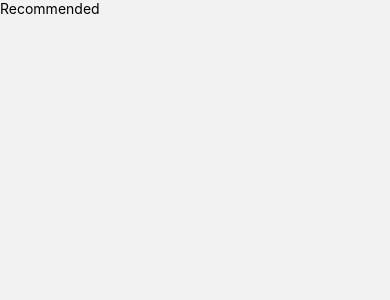
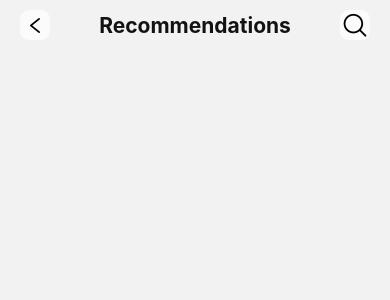
Before and after one commit to PraneethMalshan/Travel_App_React_Native_Expo, a React Native app: screen /Recommended in a window 390 px wide. Shown: the top 300 px of the page. Built offline with nearby package versions, Linux system fonts and the light colour scheme.

Commit message:
Created app bar recommendations screen

```diff
--- a/App.js
+++ b/App.js
@@ -5,7 +5,7 @@ import * as Splashscreen from "expo-splash-screen";
 import { useCallback } from 'react';
 import { NavigationContainer } from '@react-navigation/native';
 import { createNativeStackNavigator } from '@react-navigation/native-stack';
-import { CountryDetails, HotelDetails, Onboarding, PlaceDetails, Recommended, Search } from './screens';
+import { CountryDetails, HotelDetails, HotelList, Onboarding, PlaceDetails, Recommended, Search } from './screens';
 import BottomTabNavigation from './navigation/BottomTabNavigation';
 
 
@@ -27,6 +27,7 @@ export default function App() {
         <Stack.Screen name='Recommended' component={Recommended} options={ {headerShown: false}}/>
         <Stack.Screen name='PlaceDetails' component={PlaceDetails} options={ {headerShown: false}}/>
         <Stack.Screen name='HotelDetails' component={HotelDetails} options={ {headerShown: false}}/>
+        <Stack.Screen name='HotelList' component={HotelList} options={ {headerShown: false}}/>
       </Stack.Navigator>
     </NavigationContainer>
   );
--- a/components/Home/BestHotels.jsx
+++ b/components/Home/BestHotels.jsx
@@ -78,7 +78,7 @@ const BestHotels = () => {
                 color={COLORS.black}
             />
 
-            <TouchableOpacity onPress={() => navigation.navigate("Recommended")}>
+            <TouchableOpacity onPress={() => navigation.navigate("HotelList")}>
                 <Feather
                     name="list"
                     size={20}
--- /dev/null
+++ b/components/Reusable/AppBar.jsx
@@ -0,0 +1,64 @@
+import { StyleSheet, Text, TouchableOpacity, View } from 'react-native'
+import React from 'react'
+import reusable from '../../components/Reusable/reusable.style';
+import { AntDesign } from '@expo/vector-icons';
+import ReusableText from './ReusableText';
+import { COLORS, SIZES, TEXT } from '../../constance/theme';
+
+const AppBar = ({color, title, color1, icon}) => {
+  return (
+    <View style={styles.overlay}>
+      <View style={reusable.rowWithSpace('space-between')}>
+        <TouchableOpacity style={styles.box(color)}>
+            <AntDesign
+                name='left'
+                size={20}
+            />
+        </TouchableOpacity>
+
+        <ReusableText
+            text={title}
+            size={TEXT.large}
+            color={COLORS.black}
+        />
+
+        <TouchableOpacity style={styles.box1(color1)}>
+            <AntDesign
+                name={icon}
+                size={26}
+            />
+        </TouchableOpacity>
+
+      </View>
+    </View>
+  )
+}
+
+export default AppBar
+
+const styles = StyleSheet.create({
+    overlay: {
+        position: "absolute",
+        top: 10,
+        left: 0,
+        right: 0,
+        justifyContent: "center"
+    },
+    box: (color)=> ({
+        backgroundColor: color,
+        width: 30,
+        height: 30,
+        borderRadius: 9,
+        alignItems: "center",
+        justifyContent: "center"
+    }),
+    box1: (color1)=> ({
+        backgroundColor: color1,
+        width: 30,
+        height: 30,
+        borderRadius: 9,
+        alignItems: "center",
+        justifyContent: "center"
+    })
+
+})
--- a/components/Tiles/Hotels/HotelCard.jsx
+++ b/components/Tiles/Hotels/HotelCard.jsx
@@ -56,7 +56,7 @@ const styles = StyleSheet.create({
         height: 250,
         borderRadius: 16,
         backgroundColor: COLORS.lightWhite,
-        margin: margin
+        marginRight: margin
     }),
     imageContainer: {
         alignItems: "center",
--- /dev/null
+++ b/screens/details/HotelList.jsx
@@ -0,0 +1,14 @@
+import { StyleSheet, Text, View } from 'react-native'
+import React from 'react'
+
+const HotelList = () => {
+  return (
+    <View>
+      <Text>HotelList</Text>
+    </View>
+  )
+}
+
+export default HotelList
+
+const styles = StyleSheet.create({})
--- a/screens/details/Recommended.jsx
+++ b/screens/details/Recommended.jsx
@@ -1,11 +1,16 @@
 import { View, Text } from 'react-native'
 import React from 'react'
+import { SafeAreaView } from 'react-native-safe-area-context'
+import AppBar from '../../components/Reusable/AppBar'
+import { COLORS } from '../../constance/theme'
 
 const Recommended = () => {
   return (
-    <View>
-      <Text>Recommended</Text>
-    </View>
+    <SafeAreaView style={{marginHorizontal: 20}}>
+      <View>
+        <AppBar title={'Recommendations'} color={COLORS.white} icon={'search1'} color1={COLORS.white}/>
+      </View>
+    </SafeAreaView>
   )
 }
 
--- a/screens/index.js
+++ b/screens/index.js
@@ -8,6 +8,7 @@ import CountryDetails from "./details/CountryDetails";
 import Recommended from "./details/Recommended";
 import PlaceDetails from "./details/PlaceDetails";
 import HotelDetails from "./details/HotelDetails";
+import HotelList from "./details/HotelList";
 
 export {
     Onboarding,
@@ -19,5 +20,6 @@ export {
     CountryDetails,
     Recommended,
     PlaceDetails,
-    HotelDetails
+    HotelDetails,
+    HotelList
 }
```
